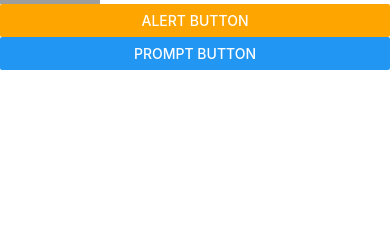
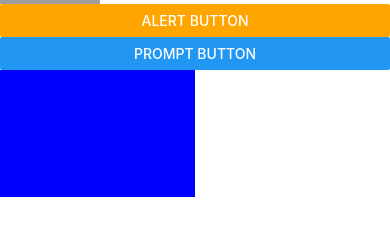
Before and after one commit to VikasKad/ReactNativeApp, a React Native app: screen / in a window 390 px wide. Shown: the part 213-448 px from the top of the page. Built offline with nearby package versions, Linux system fonts and the light colour scheme; grey boxes are pictures that could not be loaded.

Commit message:
handle dimensions for views

```diff
--- a/App.js
+++ b/App.js
@@ -59,6 +59,7 @@ export default function App() {
           });
         }}
       />
+      <View style={{ backgroundColor: "blue", width: '50%', height: '15%' }}></View>
     </SafeAreaView>
   );
 }
```
